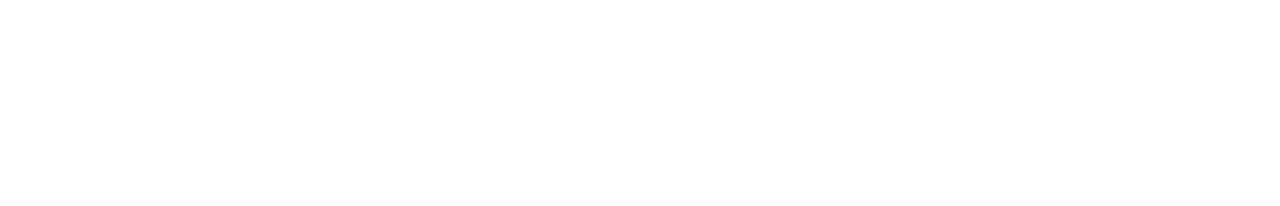
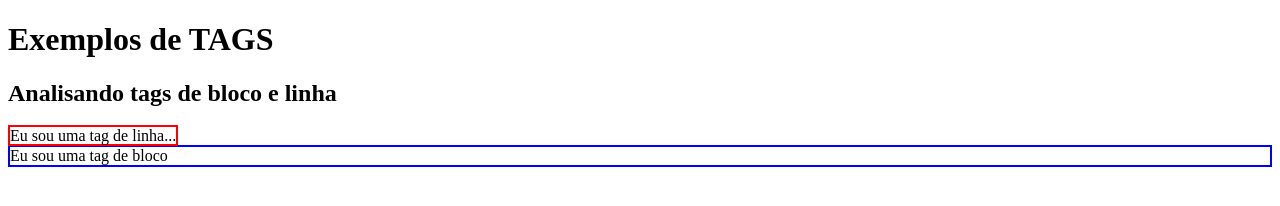
Before and after one commit to iannrb/projeto-inicial, a plain HTML site: page index.html in a window 1280 px wide. Drawn offline with Linux system fonts and the light colour scheme.

Commit message:
Iniciando com tags de BLOCO e LINHA

```diff
--- a/index.html
+++ b/index.html
@@ -11,7 +11,14 @@ Uma definição de tipo de documento (inglês: document type definition, DTD) é
 		<meta name="viewport" content="width:device-widht,initial-scale=1.0"/>
 		<title>EXEMPLO</title>
 	</head>
-	<body
-		<h1><Exemplos de TAGS</h1>
+	<body>
+		<h1>Exemplos de TAGS</h1>
+
+		<h2>Analisando tags de bloco e linha</h2>
+
+		<span style="border: solid 2px #ff0000">Eu sou uma tag de linha...</span>
+
+		<div style="border: solid 2px #0000ff">Eu sou uma tag de bloco</div>
+
 	</body>
 </html>
```
